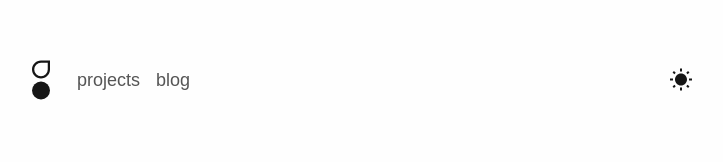
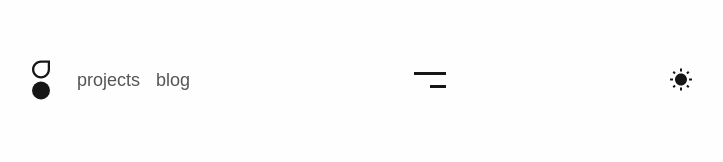
Before and after one commit to gregogun/portfolio-v3, a Next.js app: page / in a window 1280 px wide. Shown: the top 162 px of the page, without its empty margins (279-1002 px from the left). Built offline with nearby package versions, Linux system fonts and the light colour scheme.

Commit message:
refactor: extract navbar component

```diff
--- a/components/container.tsx
+++ b/components/container.tsx
@@ -1,12 +1,8 @@
 import { styled } from 'stitches.config';
 import Head from 'next/head';
-import { Logo, Sun } from 'components/icons';
-import { ThemeToggle } from 'components/themeToggle';
-import { iconButton } from '@/styles/button';
-import NextLink from 'next/link';
-import { text } from '@/styles/text';
 import { flex } from '@/styles/utils/flex';
 import { link } from '@/styles/link';
+import Navbar from '@/components/navbar';
 
 const PageContainer = styled('div', {
   width: '100%',
@@ -14,78 +10,6 @@ const PageContainer = styled('div', {
   minHeight: '100vh',
   margin: 'auto',
 });
-
-const Navbar = styled('nav', {
-  height: '64px',
-  display: 'flex',
-  justifyContent: 'space-between',
-  marginBottom: '$8',
-});
-
-const Flex = styled('div', {
-  display: 'flex',
-  alignItems: 'center',
-  justifyItems: 'center',
-});
-
-const Center = styled('div', {
-  display: 'grid',
-  placeItems: 'center',
-});
-
-const Menu = styled('ul', {
-  display: 'flex',
-  px: '$1',
-});
-
-const ThemeToggleButton = () => {
-  return (
-    <ThemeToggle>
-      <Sun size="1.5rem" />
-    </ThemeToggle>
-  );
-};
-
-const LogoButton = ({ children }) => {
-  return (
-    <NextLink href="/">
-      <a className={iconButton()}>{children}</a>
-    </NextLink>
-  );
-};
-
-const Link = ({ children, href }) => {
-  return (
-    <NextLink href={href}>
-      <a
-        className={text({
-          css: {
-            alignSelf: 'center',
-            textDecoration: 'none',
-            color: '$tertiary',
-            transitionDuration: '800ms',
-            '&:visited': {
-              color: '$tertiary',
-            },
-            '&:hover': {
-              color: '$secondary',
-            },
-          },
-        })}
-      >
-        {children}
-      </a>
-    </NextLink>
-  );
-};
-
-const MenuItem = ({ href, children, ...props }) => {
-  return (
-    <Center as="li" role="menuitem" css={{ mr: '16px' }} {...props}>
-      <Link href={href}>{children}</Link>
-    </Center>
-  );
-};
 
 interface ContainerProps {
   title: string;
@@ -140,18 +64,7 @@ const Container = ({ ...props }: ContainerProps) => {
         <link rel="icon" href="/favicon.ico" />
       </Head>
       <header>
-        <Navbar>
-          <Flex>
-            <LogoButton>
-              <Logo />
-            </LogoButton>
-            <Menu role="menu">
-              <MenuItem href="/projects">projects</MenuItem>
-              <MenuItem href="/blog">blog</MenuItem>
-            </Menu>
-          </Flex>
-          <ThemeToggleButton />
-        </Navbar>
+        <Navbar />
       </header>
       <main>
         {children}
--- /dev/null
+++ b/components/navbar.tsx
@@ -0,0 +1,187 @@
+import { iconButton } from '@/styles/button';
+import { useTheme } from 'next-themes';
+import { useEffect, useState } from 'react';
+import { styled } from 'stitches.config';
+import { Logo, Sun } from './icons';
+import NextLink from 'next/link';
+import { text } from '@/styles/text';
+
+const Nav = styled('nav', {
+  height: '64px',
+  display: 'flex',
+  justifyContent: 'space-between',
+  marginBottom: '$8',
+});
+
+const Flex = styled('div', {
+  display: 'flex',
+  alignItems: 'center',
+  justifyItems: 'center',
+});
+
+const Center = styled('div', {
+  display: 'grid',
+  placeItems: 'center',
+});
+
+const Menu = styled('ul', {
+  display: 'flex',
+  px: '$1',
+});
+
+/* theme toggle button styles */
+const ThemeToggle = ({ children }) => {
+  const { theme, setTheme } = useTheme();
+  const [mounted, setMounted] = useState(false);
+  useEffect(() => setMounted(true), []);
+
+  if (!mounted) return null;
+
+  const toggleTheme = () => {
+    theme === 'dark' ? setTheme('light') : setTheme('dark');
+  };
+
+  const mode = theme === 'dark' ? 'light' : 'dark';
+
+  return (
+    <button
+      aria-label={`Activate ${mode} mode`}
+      className={iconButton({
+        css: {
+          '@bp1': {
+            display: 'none',
+          },
+          '@bp3': {
+            display: 'block',
+          },
+        },
+      })}
+      onClick={toggleTheme}
+    >
+      {children}
+    </button>
+  );
+};
+
+const ThemeToggleButton = () => {
+  return (
+    <ThemeToggle>
+      <Sun size="1.5rem" />
+    </ThemeToggle>
+  );
+};
+
+/* menu item styles */
+const Link = ({ children, href }) => {
+  return (
+    <NextLink href={href}>
+      <a
+        className={text({
+          css: {
+            alignSelf: 'center',
+            textDecoration: 'none',
+            color: '$tertiary',
+            transitionDuration: '800ms',
+            '&:visited': {
+              color: '$tertiary',
+            },
+            '&:hover': {
+              color: '$secondary',
+            },
+          },
+        })}
+      >
+        {children}
+      </a>
+    </NextLink>
+  );
+};
+
+const MenuItem = ({ href, children, ...props }) => {
+  return (
+    <Center as="li" role="menuitem" css={{ mr: '16px' }} {...props}>
+      <Link href={href}>{children}</Link>
+    </Center>
+  );
+};
+
+/* Menu button styles */
+const Line = styled('span', {
+  bg: '$secondary',
+  position: 'absolute',
+  transition: 'all 0.3s ease-out',
+});
+
+const LineBox = styled('div', {
+  width: '100%',
+  height: '100%',
+  position: 'relative',
+});
+
+const MenuIcon = () => {
+  return (
+    <LineBox>
+      <Line
+        css={{
+          width: '32px',
+          height: '3px',
+          top: '$4',
+          left: '$2',
+        }}
+      />
+      <Line
+        css={{
+          width: '16px',
+          height: '3px',
+          bottom: '$4',
+          left: '$5',
+        }}
+      />
+    </LineBox>
+  );
+};
+
+const MenuButton = () => {
+  return (
+    <button className={iconButton()}>
+      <MenuIcon />
+    </button>
+  );
+};
+
+/* Logo button styles */
+const LogoButton = ({ children }) => {
+  return (
+    <NextLink href="/">
+      <a className={iconButton()}>{children}</a>
+    </NextLink>
+  );
+};
+
+export default function Navbar() {
+  return (
+    <Nav>
+      <Flex>
+        <LogoButton>
+          <Logo />
+        </LogoButton>
+        <Menu
+          css={{
+            '@bp1': {
+              display: 'none',
+            },
+            '@bp3': {
+              display: 'flex',
+            },
+          }}
+          role="menu"
+        >
+          <MenuItem href="/projects">projects</MenuItem>
+          <MenuItem href="/blog">blog</MenuItem>
+        </Menu>
+      </Flex>
+      <MenuButton />
+      <ThemeToggleButton />
+    </Nav>
+  );
+}
--- a/components/themeToggle.tsx
+++ /dev/null
@@ -1,27 +0,0 @@
-import { iconButton } from '@/styles/button';
-import { useTheme } from 'next-themes';
-import { useEffect, useState } from 'react';
-
-export const ThemeToggle = ({ children }) => {
-  const { theme, setTheme } = useTheme();
-  const [mounted, setMounted] = useState(false);
-  useEffect(() => setMounted(true), []);
-
-  if (!mounted) return null;
-
-  const toggleTheme = () => {
-    theme === 'dark' ? setTheme('light') : setTheme('dark');
-  };
-
-  const mode = theme === 'dark' ? 'light' : 'dark';
-
-  return (
-    <button
-      aria-label={`Activate ${mode} mode`}
-      className={iconButton()}
-      onClick={toggleTheme}
-    >
-      {children}
-    </button>
-  );
-};
```
